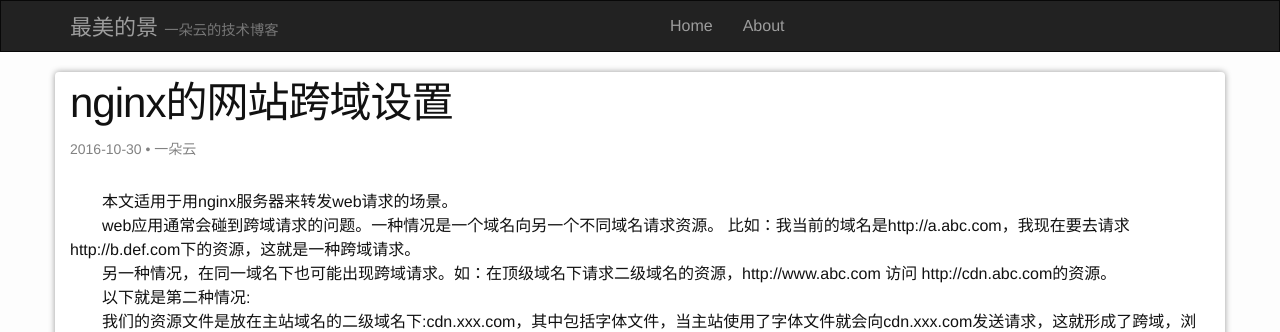
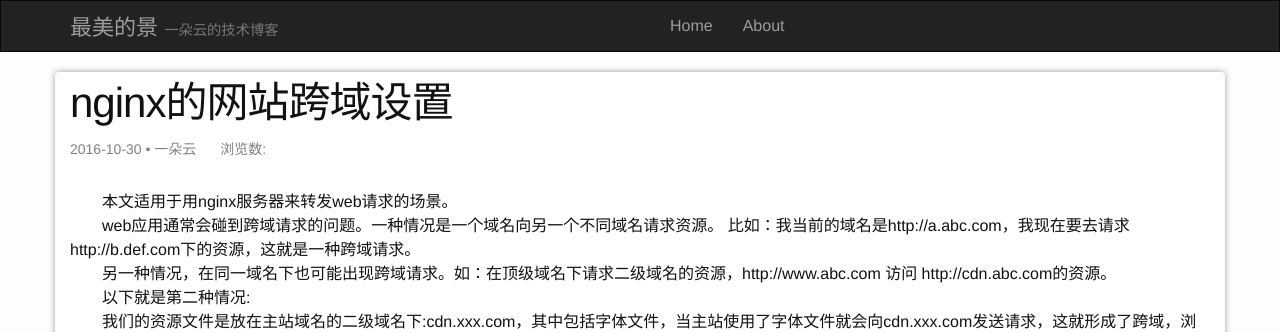
Before and after one commit to yunzhongshu/blog, a Jekyll site: the page built from _posts/2016-10-30-nginx的网站跨域设置.md, in a window 1280 px wide. Shown: the top 332 px of the page. Built offline with Jekyll 4.4.1, drawn with Linux system fonts in a browser that asks for light colours; nearby versions of some CDN libraries; Markdown is read by kramdown in place of the engine named in the settings; comment, search, counter and statistics services are not loaded.

Commit message:
add hitcount

```diff
--- a/_config.yml
+++ b/_config.yml
@@ -1,3 +1,4 @@
+domain: http://www.zuimeidejing.cn
 title: 一朵云的私人花园
 email: yunzhongshu_1@163.com
 description: > # this means to ignore newlines until "baseurl:"
--- a/_includes/footer.html
+++ b/_includes/footer.html
@@ -35,3 +35,5 @@
 <script src="http://cdn.bootcss.com/jquery/1.11.1/jquery.min.js"></script>
 <script src="http://cdn.bootcss.com/bootstrap/3.3.0/js/bootstrap.min.js"></script>
 <script src="{{ '/js/index.js?v=1' | prepend: site.baseurl }}"></script>
+<script src="https://cdn1.lncld.net/static/js/av-mini-0.6.10.js"></script>
+<script src="http://jerry-cdn.b0.upaiyun.com/hit-kounter/hit-kounter-lc-0.2.0.js"></script>
--- a/_layouts/post.html
+++ b/_layouts/post.html
@@ -7,7 +7,10 @@
 
             <header class="post-header">
                 <h1 class="post-title" itemprop="name headline">{{ page.title }}</h1>
-                <p class="post-meta"><time datetime="{{ page.date | date_to_xmlschema }}" itemprop="datePublished">{{ page.date | date: "%Y-%m-%d" }}</time>{% if page.author %} • <span itemprop="author" itemscope itemtype="http://schema.org/Person"><span itemprop="name">{{ page.author }}</span></span>{% endif %}</p>
+                <p class="post-meta">
+                    <time datetime="{{ page.date | date_to_xmlschema }}" itemprop="datePublished">{{ page.date | date: "%Y-%m-%d" }}</time>{% if page.author %} • <span itemprop="author" itemscope itemtype="http://schema.org/Person"><span itemprop="name">{{ page.author }}</span></span>{% endif %}
+                    <span class="hit-count-bar">浏览数:<span data-hk-page="current"></span></span>
+                </p>
             </header>
 
             <div class="post-content" itemprop="articleBody">
--- a/_sass/_custom.scss
+++ b/_sass/_custom.scss
@@ -73,6 +73,10 @@
 
 .post{
 
+  .hit-count-bar{
+    margin-left: 20px;
+  }
+
   .post-content{
     h3, h4 {
       font-weight: 700 !important;
--- a/index.html
+++ b/index.html
@@ -9,7 +9,8 @@
     {% for post in site.posts %}
     　　<li>
             <time> {{ post.date | date: "%Y年%m月%d日" }} » </time>
-            <a class="post-link" href="{{ post.url }}">{{ post.title }}</a>
+            <a class="post-link" href="{% if site.domain %}{{site.domain}}{% endif %}{{ post.url | prepend: site.baseurl }}">{{ post.title }}</a>
+            <span class="post-meta">浏览数:<span data-hk-page="{% if site.domain %}{{site.domain}}{% endif %}{{ post.url | prepend: site.baseurl }}"></span></span>
         </li>
     {% endfor %}
 </ul>
```
